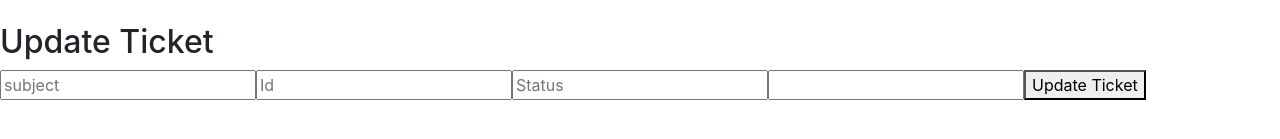
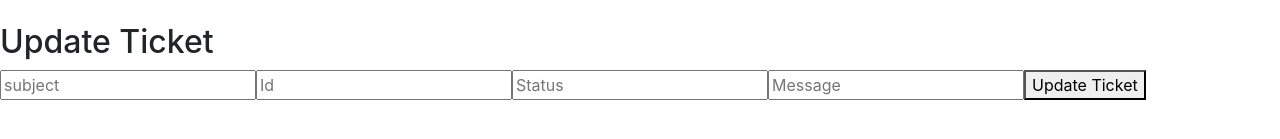
Before and after one commit to scottynate05/front-end, a React (Create React App) app in the folder dev-desk/: page /editTicket in a window 1280 px wide. Shown: the part 231-370 px from the top of the page. Built offline with nearby package versions, Linux system fonts and the light colour scheme; no server answers; sample sign-in values are in the browser's storage.

Commit message:
edit ticket axios

```diff
--- a/dev-desk/src/components/EditTicket.js
+++ b/dev-desk/src/components/EditTicket.js
@@ -14,7 +14,7 @@ const EditTicket = props => {
     const { push } = useHistory();
     useEffect(() => {
         axios
-            .get(`http://localhost:5000/api/ticket/${id}`)
+            .get(`http://localhost:5000/editTicket/${id}`)
             .then(res => setTicket(res.data))
             .catch(err =>
                 console.error(
@@ -36,7 +36,7 @@ const EditTicket = props => {
         ev.preventDefault();
         // make a PUT request to edit the item
         axios
-            .put(`http://localhost:5000/api/ticket/${ticket.id}`, ticket)
+            .put(`http://localhost:5000/editTicket/${ticket.id}`, ticket)
             .then(res => {
                 const newticket = props.ticket.map(mov => {
                     if (mov.id === ticket.id) {
@@ -83,12 +83,12 @@ const EditTicket = props => {
                     value={ticket.status}
                 />
                 <input
-//not able to get this working
-                    // type='text'
-                    // name='message'
-                    // onChange={handleChange}
-                    // placeholder='Message'
-                    // value={ticket.messages[0].body}
+
+                    type='text'
+                    name='message'
+                    onChange={handleChange}
+                    placeholder='Message'
+                    value={ticket.messages,[0].body}
                 />
                 <button>Update Ticket</button>
             </form>
```
